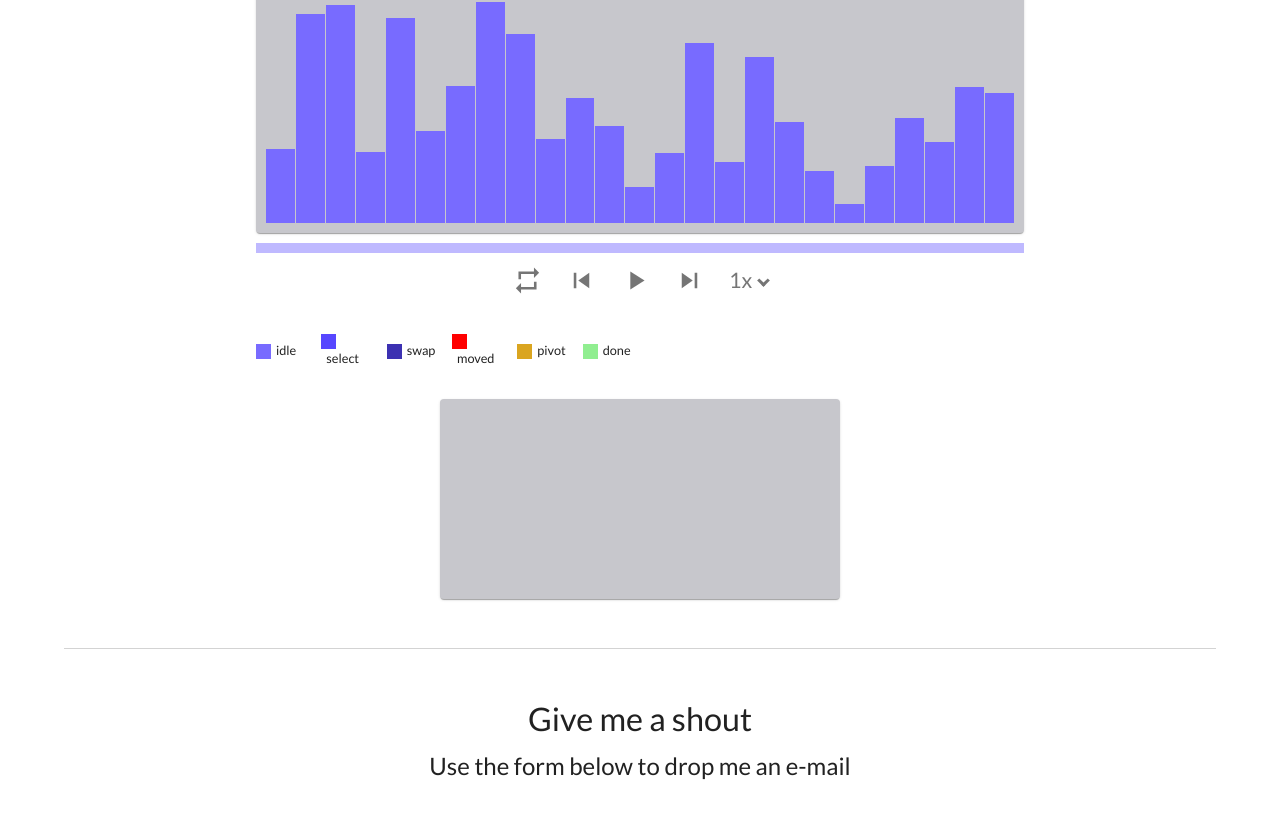
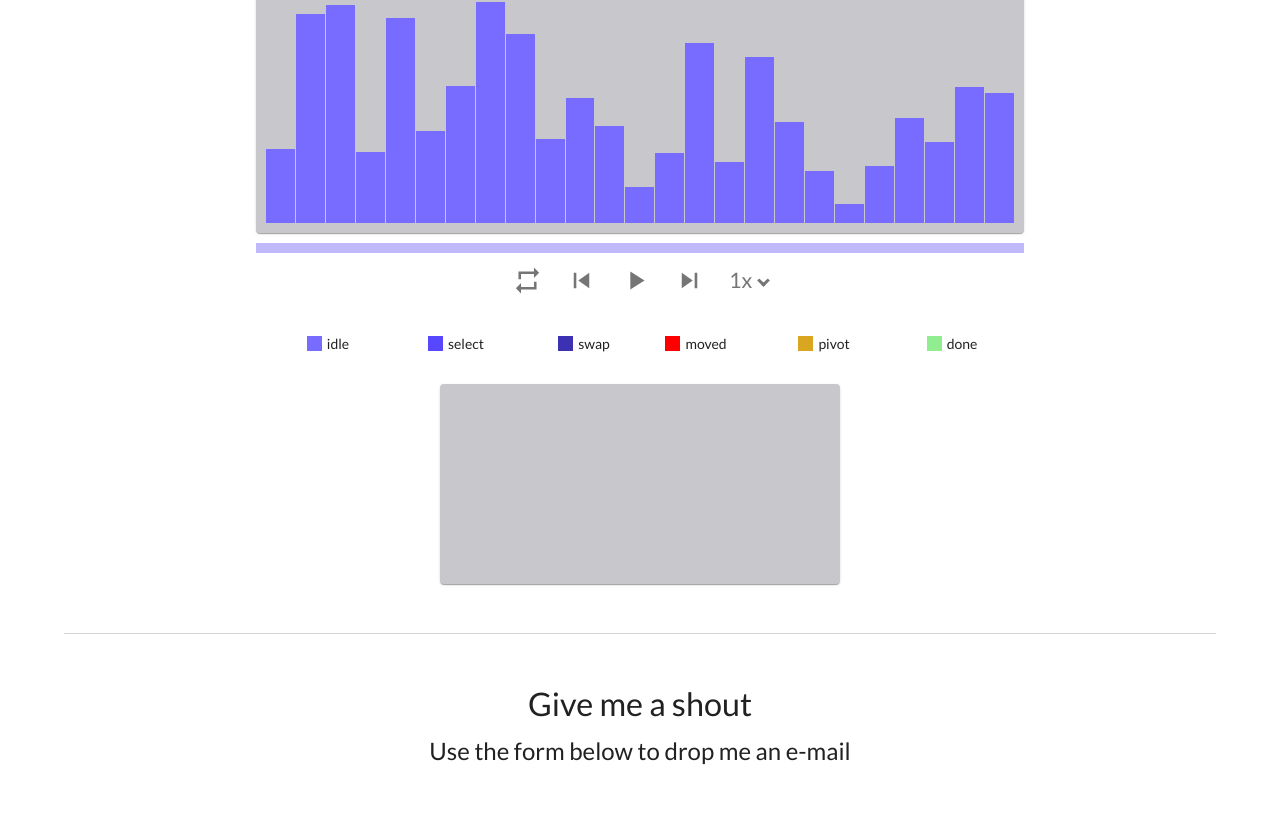
Before and after one commit to HSemic/Ordinare-sorting-visualizer, a React (Create React App) app: page / in a window 1280 px wide. Shown: the part 1638-2462 px from the top of the page. Built offline with nearby package versions, Linux system fonts and the light colour scheme.

Commit message:
Update SortingContainer.tsx

```diff
--- a/src/features/ui/SortingContainer.tsx
+++ b/src/features/ui/SortingContainer.tsx
@@ -43,6 +43,7 @@ import { getHeapSortAnimations } from '../sorting/heapSort';
 import { normalise } from '../../helpers/helpers';
 
 import { v4 as uuidv4 } from 'uuid';
+import { useMediaQuery, useTheme } from '@material-ui/core';
 
 const useStyles = makeStyles((theme: Theme) =>
   createStyles({
@@ -105,6 +106,7 @@ const useStyles = makeStyles((theme: Theme) =>
 
 const SortingContainer = (): React.ReactElement => {
   const classes = useStyles();
+  const theme = useTheme();
 
   const [currentItem, setCurrentItem] = useState(0);
   const ref = useRef<HTMLDivElement>(null);
@@ -126,6 +128,8 @@ const SortingContainer = (): React.ReactElement => {
     const arr = generateArray(size);
     dispatch(setArray(arr));
   };
+
+  const matchesMD = useMediaQuery(theme.breakpoints.down('md'));
 
   const createBars = (array: number[]) => {
     const localBars: JSX.Element[] = [];
@@ -330,95 +334,112 @@ const SortingContainer = (): React.ReactElement => {
         xs={8}
         style={{ margin: 'auto', marginTop: '2.5rem' }}
         justify="center"
+        spacing={0}
       >
-        <Grid item container spacing={2} style={{ minWidth: '30rem' }}>
+        <Grid
+          item
+          container
+          xs={12}
+          md={6}
+          spacing={2}
+          style={{ minWidth: '30rem' }}
+        >
           <Grid
             item
             container
-            xs={1}
-            alignContent="space-around"
+            xs={4}
             alignItems="center"
+            justify={matchesMD ? 'flex-start' : 'center'}
           >
             <div
               className={classes.legendSquare}
               style={{ backgroundColor: 'rgb(120, 107, 255)' }}
             ></div>
-            <Typography style={{ marginLeft: '5px' }} variant="subtitle2">
+            <Typography style={{ marginLeft: '5px' }} variant="body2">
               idle
             </Typography>
           </Grid>
           <Grid
             item
             container
-            xs={1}
-            alignContent="space-around"
+            xs={4}
             alignItems="center"
+            justify={matchesMD ? 'flex-start' : 'center'}
           >
             <div
               className={classes.legendSquare}
               style={{ backgroundColor: '#5747ff' }}
             ></div>
-            <Typography style={{ marginLeft: '5px' }} variant="subtitle2">
+            <Typography style={{ marginLeft: '5px' }} variant="body2">
               select
             </Typography>
           </Grid>
           <Grid
             item
             container
-            xs={1}
-            alignContent="space-around"
+            xs={4}
             alignItems="center"
+            justify={matchesMD ? 'flex-start' : 'center'}
           >
             <div
               className={classes.legendSquare}
               style={{ backgroundColor: 'rgb(60, 49, 178)' }}
             ></div>
-            <Typography style={{ marginLeft: '5px' }} variant="subtitle2">
+            <Typography style={{ marginLeft: '5px' }} variant="body2">
               swap
             </Typography>
           </Grid>
+        </Grid>
+        <Grid
+          item
+          container
+          xs={12}
+          md={6}
+          spacing={2}
+          style={{ minWidth: '30rem' }}
+        >
           <Grid
             item
             container
-            xs={1}
-            alignContent="space-around"
+            xs={4}
             alignItems="center"
+            justify={matchesMD ? 'flex-start' : 'center'}
           >
             <div
               className={classes.legendSquare}
               style={{ backgroundColor: 'red' }}
             ></div>
-            <Typography style={{ marginLeft: '5px' }} variant="subtitle2">
+            <Typography style={{ marginLeft: '5px' }} variant="body2">
               moved
             </Typography>
           </Grid>
           <Grid
             item
             container
-            xs={1}
-            alignContent="space-around"
+            xs={4}
             alignItems="center"
+            justify={matchesMD ? 'flex-start' : 'center'}
           >
             <div
               className={classes.legendSquare}
               style={{ backgroundColor: 'goldenrod' }}
             ></div>
-            <Typography style={{ marginLeft: '5px' }} variant="subtitle2">
+            <Typography style={{ marginLeft: '5px' }} variant="body2">
               pivot
             </Typography>
           </Grid>
           <Grid
             item
             container
-            xs={1}
-            alignContent="space-around"
+            xs={4}
             alignItems="center"
+            justify={matchesMD ? 'flex-start' : 'center'}
           >
             <div
               className={classes.legendSquare}
               style={{ backgroundColor: 'lightgreen' }}
             ></div>
-            <Typography style={{ marginLeft: '5px' }} variant="subtitle2">
+            <Typography style={{ marginLeft: '5px' }} variant="body2">
               done
             </Typography>
           </Grid>
```
